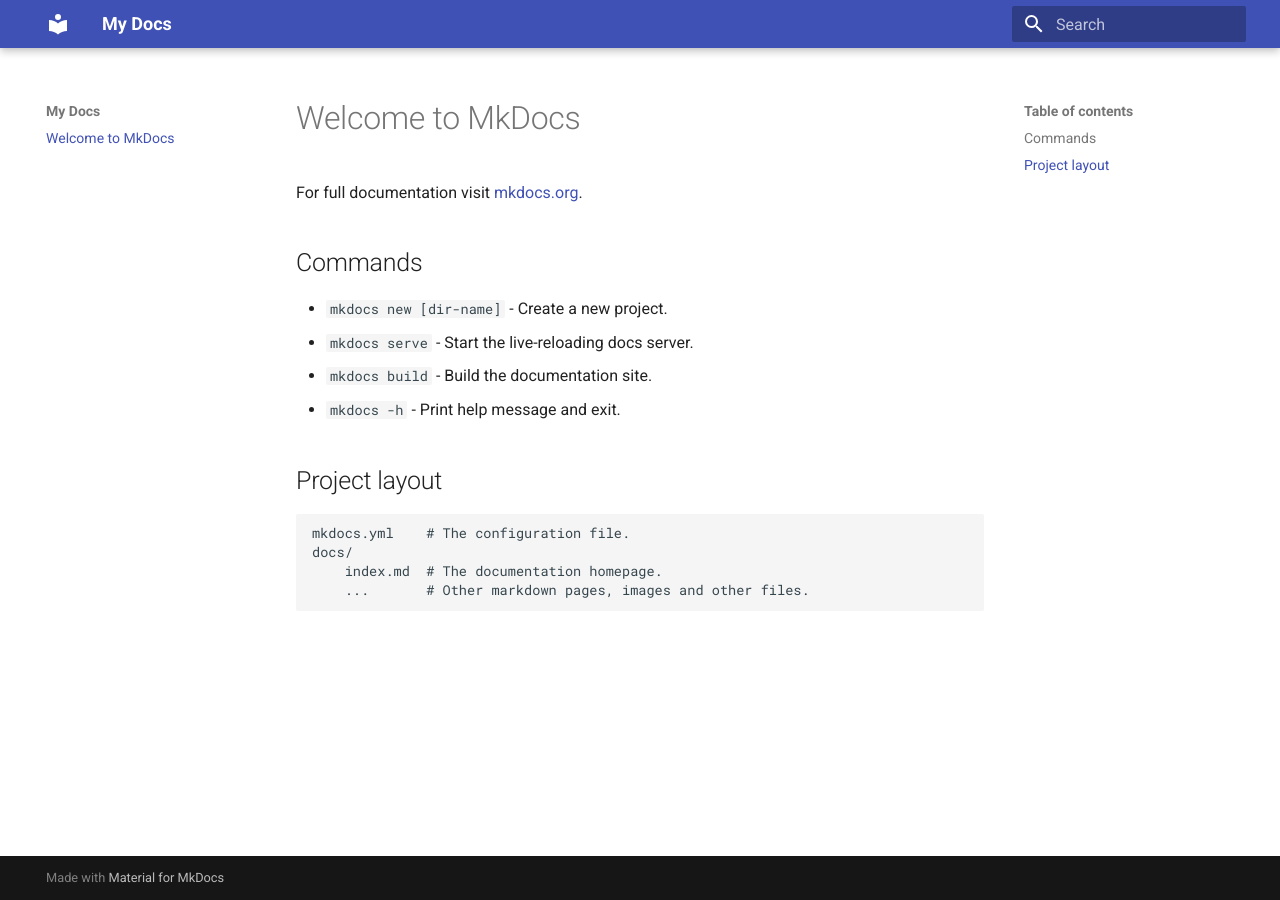
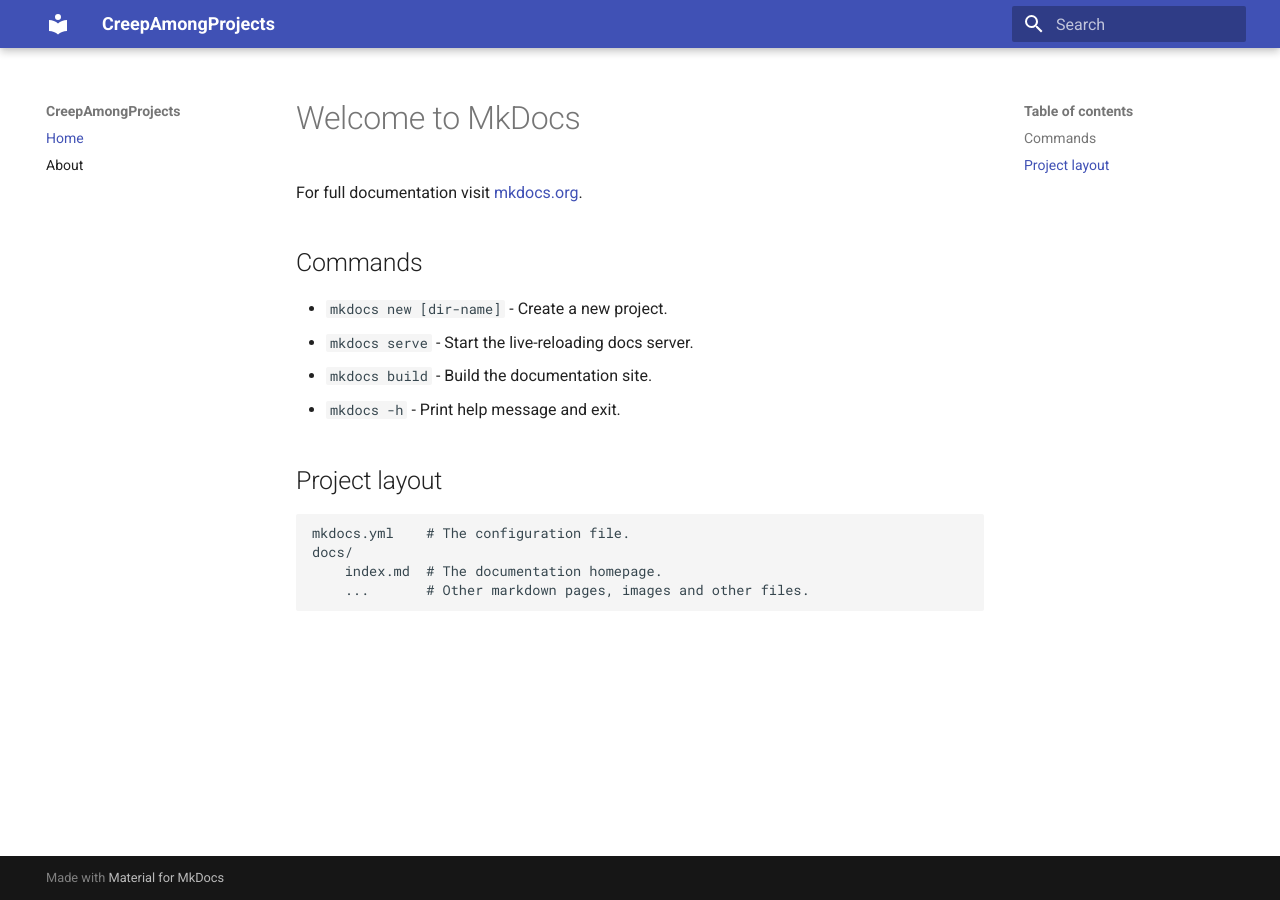
Before and after one commit to Creep-Among-Projects/CAP-Pages, an MkDocs documentation site: the page built from docs/index.md, in a window 1280 px wide. Built offline with MkDocs 1.6.1 and Material for MkDocs 9.7.7, drawn with Linux system fonts in a browser that asks for light colours.

Commit message:
Add About Navigation

```diff
--- /dev/null
+++ b/docs/about.md
@@ -0,0 +1 @@
+# About CAP(CreepAmongProjects)
--- a/mkdocs.yml
+++ b/mkdocs.yml
@@ -1,3 +1,6 @@
-site_name: My Docs
+site_name: CreepAmongProjects
 theme:
   name: material
+nav:
+  - Home: index.md
+  - About: about.md
```
